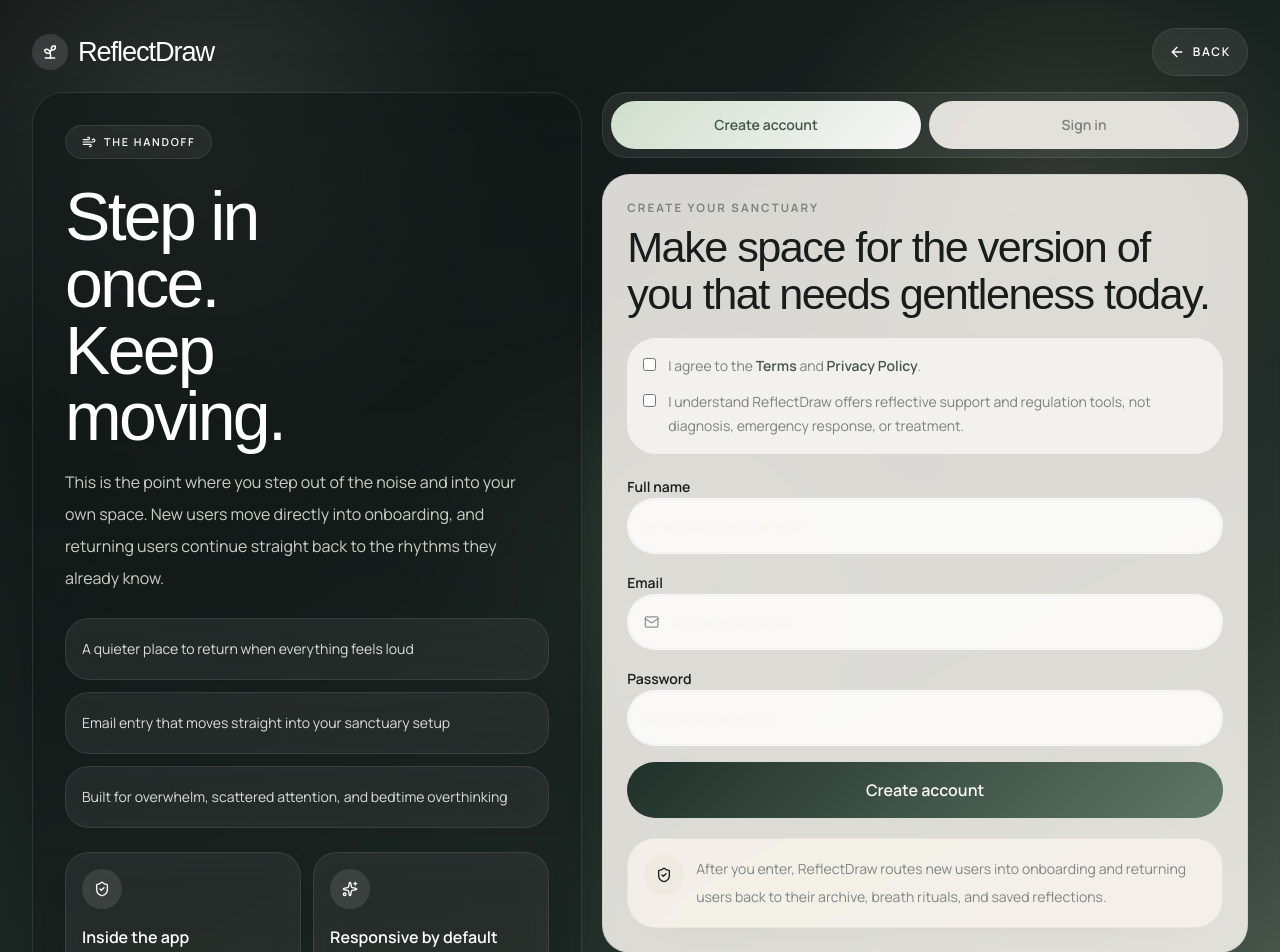
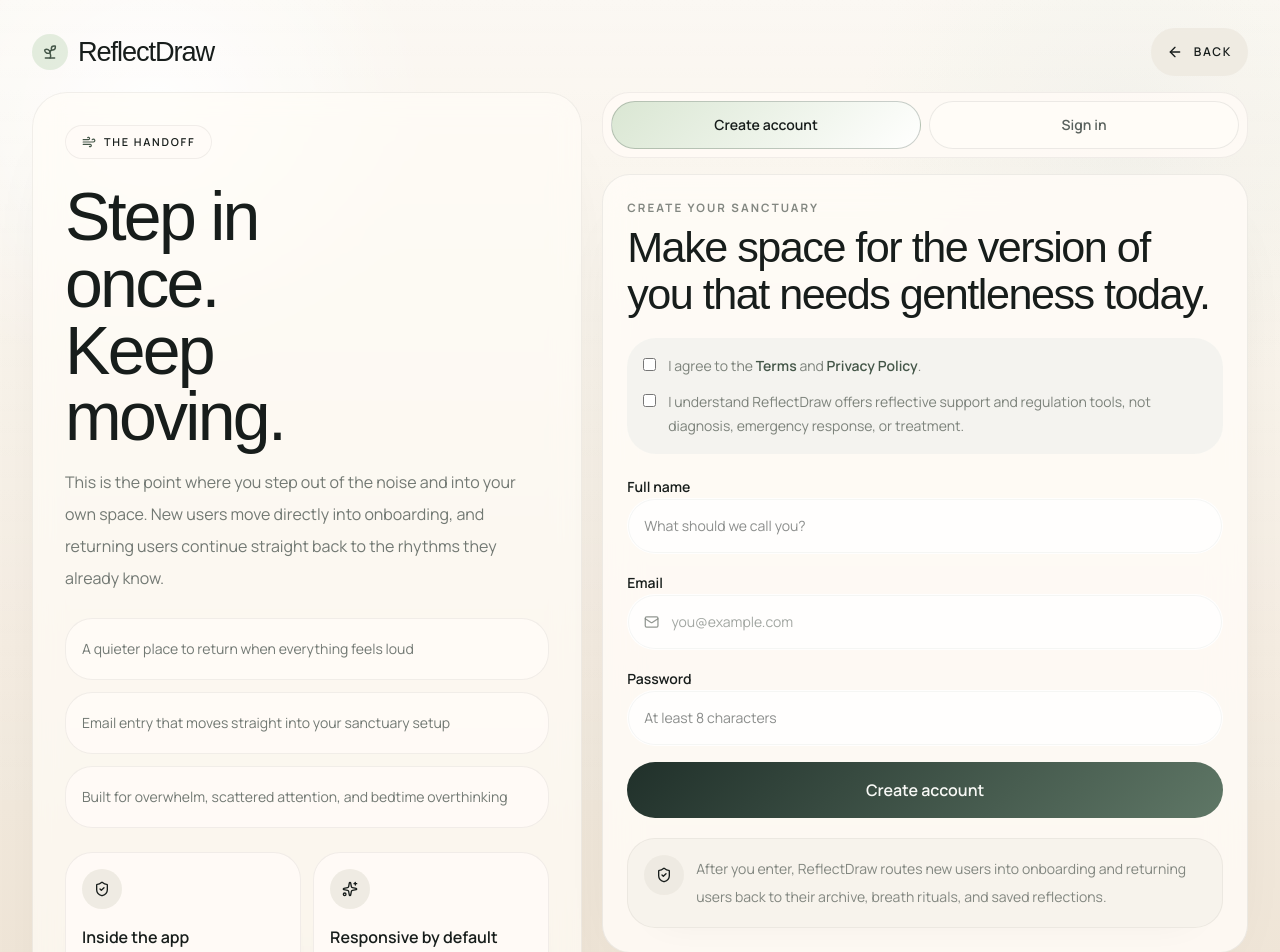
Before and after one commit to ApeLabsNFT/reflectdraw, a Next.js app: page /auth in a window 1280 px wide. Shown: the top 952 px of the page. Built offline with nearby package versions, Linux system fonts and the light colour scheme; no server answers; a web font is replaced by a local one.

Commit message:
Improve form readability and active states

```diff
--- a/src/app/globals.css
+++ b/src/app/globals.css
@@ -63,6 +63,12 @@
     transform 320ms ease,
     box-shadow 320ms ease,
     opacity 320ms ease;
+}
+
+input,
+textarea,
+select {
+  color-scheme: light;
 }
 
 ::selection {
@@ -152,6 +158,7 @@
   background: rgba(255, 252, 247, 0.7);
   box-shadow: 0 30px 80px -54px rgba(23, 29, 27, 0.18);
   backdrop-filter: blur(14px);
+  color: var(--charcoal);
 }
 
 .story-panel {
@@ -159,6 +166,7 @@
   border-radius: 1.7rem;
   background: rgba(255, 251, 246, 0.86);
   box-shadow: 0 20px 48px -40px rgba(23, 29, 27, 0.14);
+  color: var(--charcoal);
 }
 
 .story-kicker {
@@ -381,6 +389,7 @@
   background: rgba(255, 252, 247, 0.84);
   box-shadow: 0 28px 70px -44px rgba(23, 29, 27, 0.16);
   backdrop-filter: blur(18px);
+  color: var(--charcoal);
 }
 
 .surface-panel-soft {
@@ -388,6 +397,7 @@
   border-radius: 1.75rem;
   background: rgba(247, 242, 234, 0.9);
   box-shadow: 0 18px 40px -34px rgba(23, 29, 27, 0.1);
+  color: var(--charcoal);
 }
 
 .floating-pill {
@@ -421,6 +431,8 @@
   border-radius: 1.75rem;
   background: rgba(255, 255, 255, 0.84);
   box-shadow: inset 0 0 0 1px rgba(175, 179, 174, 0.12);
+  color: var(--charcoal);
+  caret-color: var(--sage);
 }
 
 .soft-input:focus-within,
@@ -428,21 +440,35 @@
 .soft-input:hover {
   border-color: rgba(86, 98, 83, 0.18);
   box-shadow:
+    0 0 0 3px rgba(68, 86, 72, 0.1),
     0 22px 42px -38px rgba(47, 52, 48, 0.35),
-    inset 0 0 0 1px rgba(86, 98, 83, 0.14);
+    inset 0 0 0 1px rgba(86, 98, 83, 0.24);
   outline: none;
 }
 
+.soft-input input,
+.soft-input textarea {
+  color: var(--charcoal);
+  caret-color: var(--sage);
+}
+
+.soft-input input::placeholder,
+.soft-input textarea::placeholder {
+  color: rgba(105, 113, 107, 0.62);
+}
+
 .ghost-chip {
+  border: 1px solid rgba(23, 29, 27, 0.08);
   border-radius: 999px;
   background: rgba(255, 252, 247, 0.86);
-  color: rgba(117, 123, 116, 0.92);
+  color: rgba(80, 88, 84, 0.94);
 }
 
 .ghost-chip[data-active="true"] {
-  background: linear-gradient(135deg, rgba(217, 230, 211, 0.96), rgba(255, 255, 255, 0.96));
-  color: var(--sage);
-  box-shadow: 0 16px 36px -30px rgba(86, 98, 83, 0.4);
+  border-color: rgba(68, 86, 72, 0.28);
+  background: linear-gradient(135deg, rgba(217, 230, 211, 0.98), rgba(255, 255, 255, 0.98));
+  color: var(--charcoal);
+  box-shadow: 0 16px 36px -30px rgba(86, 98, 83, 0.32);
 }
 
 .paper-image {
--- a/src/components/auth-journey.tsx
+++ b/src/components/auth-journey.tsx
@@ -31,14 +31,14 @@
   }, [isLoading, isSignedIn, router]);
 
   return (
-    <main className="landing-shell overflow-hidden px-4 py-4 sm:px-6 sm:py-6 lg:px-8 lg:py-7">
+    <main className="story-shell overflow-hidden px-4 py-4 sm:px-6 sm:py-6 lg:px-8 lg:py-7">
       <div className="mx-auto flex min-h-[calc(100vh-2rem)] max-w-[1480px] flex-col">
         <header className="route-section flex items-center justify-between gap-3">
-          <BrandMark href="/" tone="light" />
+          <BrandMark href="/" />
 
           <Link
             href="/"
-            className="glass-soft-dark inline-flex h-12 items-center gap-2 rounded-full px-4 text-xs font-semibold tracking-[0.14em] text-white uppercase"
+            className="secondary-cta inline-flex h-12 items-center gap-2 rounded-full px-4 text-xs font-semibold tracking-[0.14em] uppercase"
           >
             <ArrowLeft className="size-4" />
             Back
@@ -46,20 +46,20 @@
         </header>
 
         <section className="mt-4 grid flex-1 gap-5 lg:grid-cols-[0.92fr_1.08fr]">
-          <div className="route-section glass-dark flex flex-col justify-between rounded-[2.6rem] p-5 sm:p-6 lg:p-8">
+          <div className="route-section story-frame flex flex-col justify-between rounded-[2.6rem] p-5 sm:p-6 lg:p-8">
             <div className="space-y-6">
-              <div className="glass-soft-dark inline-flex w-fit items-center gap-2 rounded-full px-4 py-2 text-[0.68rem] font-semibold tracking-[0.16em] text-white uppercase">
-                <Wind className="size-3.5" />
+              <div className="story-panel inline-flex w-fit items-center gap-2 rounded-full px-4 py-2 text-[0.68rem] font-semibold tracking-[0.16em] uppercase">
+                <Wind className="size-3.5 text-[var(--sage)]" />
                 The handoff
               </div>
 
               <div className="space-y-4">
-                <h1 className="display-heading max-w-[9ch] text-balance text-[clamp(3.2rem,6vw,6rem)] leading-[0.9] text-white">
+                <h1 className="display-heading max-w-[9ch] text-balance text-[clamp(3.2rem,6vw,6rem)] leading-[0.9] text-[var(--charcoal)]">
                   Step in once.
                   <br />
                   Keep moving.
                 </h1>
-                <p className="max-w-[34rem] text-base leading-8 text-[rgba(245,245,238,0.82)]">
+                <p className="max-w-[34rem] text-base leading-8 text-[rgba(105,113,107,0.94)]">
                   This is the point where you step out of the noise and into your
                   own space. New users move directly into onboarding, and returning
                   users continue straight back to the rhythms they already know.
@@ -68,29 +68,29 @@
 
               <div className="grid gap-3">
                 {promises.map((promise) => (
-                  <div key={promise} className="glass-soft-dark rounded-[1.6rem] p-4">
-                    <p className="text-sm leading-7 text-white/84">{promise}</p>
+                  <div key={promise} className="story-panel rounded-[1.6rem] p-4">
+                    <p className="text-sm leading-7 text-[rgba(105,113,107,0.94)]">{promise}</p>
                   </div>
                 ))}
               </div>
             </div>
 
             <div className="mt-6 grid gap-3 sm:grid-cols-2">
-              <div className="glass-soft-dark rounded-[1.8rem] p-4">
-                <div className="inline-flex size-10 items-center justify-center rounded-full bg-white/10">
-                  <ShieldCheck className="size-4 text-white" />
+              <div className="story-panel rounded-[1.8rem] p-4">
+                <div className="secondary-cta inline-flex size-10 items-center justify-center rounded-full">
+                  <ShieldCheck className="size-4" />
                 </div>
-                <p className="mt-4 font-semibold text-white">Inside the app</p>
-                <p className="mt-2 text-sm leading-7 text-white/78">
+                <p className="mt-4 font-semibold text-[var(--charcoal)]">Inside the app</p>
+                <p className="mt-2 text-sm leading-7 text-[rgba(105,113,107,0.9)]">
                   No extra detour. No jarring restart. Just a clean handoff into your next step.
                 </p>
               </div>
-              <div className="glass-soft-dark rounded-[1.8rem] p-4">
-                <div className="inline-flex size-10 items-center justify-center rounded-full bg-white/10">
-                  <Sparkles className="size-4 text-white" />
+              <div className="story-panel rounded-[1.8rem] p-4">
+                <div className="secondary-cta inline-flex size-10 items-center justify-center rounded-full">
+                  <Sparkles className="size-4" />
                 </div>
-                <p className="mt-4 font-semibold text-white">Responsive by default</p>
-                <p className="mt-2 text-sm leading-7 text-white/78">
+                <p className="mt-4 font-semibold text-[var(--charcoal)]">Responsive by default</p>
+                <p className="mt-2 text-sm leading-7 text-[rgba(105,113,107,0.9)]">
                   Spacious on desktop, simple on mobile, and calmer on both.
                 </p>
               </div>
@@ -98,7 +98,7 @@
           </div>
 
           <div className="route-section flex flex-col gap-4">
-            <div className="glass-soft-dark grid grid-cols-2 gap-2 rounded-[1.75rem] p-2">
+            <div className="story-panel grid grid-cols-2 gap-2 rounded-[1.75rem] p-2">
               <Link
                 href="/auth?mode=sign-up"
                 data-active={mode === "sign-up"}
--- a/src/components/email-auth-form.tsx
+++ b/src/components/email-auth-form.tsx
@@ -202,7 +202,7 @@
                   required
                   value={fullName}
                   onChange={(event) => setFullName(event.target.value)}
-                  className="soft-input h-14 w-full px-4 text-sm outline-none"
+                  className="soft-input h-14 w-full px-4 text-sm text-[var(--charcoal)] outline-none"
                   placeholder="What should we call you?"
                 />
               </label>
@@ -219,7 +219,7 @@
                   type="email"
                   value={email}
                   onChange={(event) => setEmail(event.target.value)}
-                  className="w-full bg-transparent text-sm outline-none"
+                  className="w-full bg-transparent text-sm text-[var(--charcoal)] outline-none"
                   placeholder="you@example.com"
                 />
               </div>
@@ -235,7 +235,7 @@
                 minLength={8}
                 value={password}
                 onChange={(event) => setPassword(event.target.value)}
-                className="soft-input h-14 w-full px-4 text-sm outline-none"
+                className="soft-input h-14 w-full px-4 text-sm text-[var(--charcoal)] outline-none"
                 placeholder="At least 8 characters"
               />
             </label>
--- a/src/components/welcome-transition.tsx
+++ b/src/components/welcome-transition.tsx
@@ -24,32 +24,32 @@
   }, [displayName, isLoading, isOnboarded, isSignedIn, router]);
 
   return (
-    <main className="landing-shell min-h-screen overflow-hidden px-4 py-4 sm:px-6 sm:py-6 lg:px-8 lg:py-7">
+    <main className="story-shell min-h-screen overflow-hidden px-4 py-4 sm:px-6 sm:py-6 lg:px-8 lg:py-7">
       <div className="mx-auto flex min-h-[calc(100vh-2rem)] max-w-[920px] flex-col">
         <header className="route-section flex items-center justify-between gap-3">
-          <div className="glass-soft-dark inline-flex items-center rounded-full px-4 py-3">
-            <BrandMark href="/" tone="light" />
+          <div className="story-panel inline-flex items-center rounded-full px-4 py-3">
+            <BrandMark href="/" />
           </div>
-          <div className="glass-soft-dark inline-flex h-12 items-center rounded-full px-5 text-xs font-semibold tracking-[0.14em] text-white uppercase">
+          <div className="story-panel inline-flex h-12 items-center rounded-full px-5 text-xs font-semibold tracking-[0.14em] uppercase">
             Routing your journey
           </div>
         </header>
 
         <section className="route-section mt-4 flex flex-1 items-center">
-          <div className="glass-dark grid w-full gap-5 rounded-[2.8rem] p-5 sm:p-6 lg:grid-cols-[0.95fr_1.05fr] lg:p-8">
+          <div className="story-frame grid w-full gap-5 rounded-[2.8rem] p-5 sm:p-6 lg:grid-cols-[0.95fr_1.05fr] lg:p-8">
             <div className="space-y-4">
-              <div className="glass-soft-dark inline-flex w-fit items-center gap-2 rounded-full px-4 py-2 text-[0.68rem] font-semibold tracking-[0.16em] text-white uppercase">
-                <Wind className="size-3.5" />
+              <div className="story-panel inline-flex w-fit items-center gap-2 rounded-full px-4 py-2 text-[0.68rem] font-semibold tracking-[0.16em] uppercase">
+                <Wind className="size-3.5 text-[var(--sage)]" />
                 Opening the sanctuary
               </div>
-              <h1 className="display-heading max-w-[11ch] text-[clamp(2.8rem,5.2vw,5rem)] leading-[0.92] text-white">
+              <h1 className="display-heading max-w-[11ch] text-[clamp(2.8rem,5.2vw,5rem)] leading-[0.92] text-[var(--charcoal)]">
                 {isLoading
                   ? "Settling your session."
                   : isSignedIn && !isOnboarded
                     ? `Welcome, ${displayName}. Onboarding is next.`
                     : "Welcome back. Returning you to the archive."}
               </h1>
-              <p className="max-w-[32rem] text-base leading-8 text-[rgba(245,245,238,0.8)]">
+              <p className="max-w-[32rem] text-base leading-8 text-[rgba(105,113,107,0.92)]">
                 ReflectDraw now closes the loop after auth. New users continue
                 into onboarding, and returning users land back inside their
                 sanctuary without detours.
```
Also changed, not shown: src/components/onboarding-flow.tsx (+16 -16 lines).
